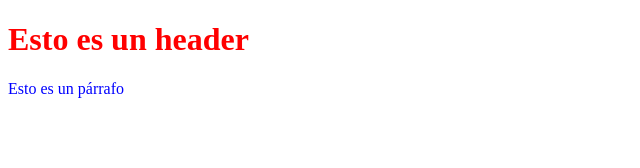
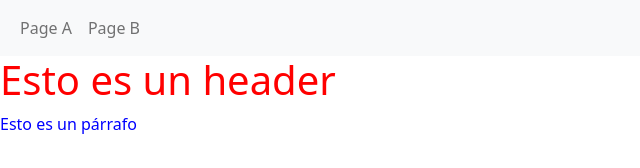
Before and after one commit to mrcarpinchoo/practica_01_SGR_GUI, a plain HTML site: page index.html in a window 1280 px wide. Shown: the whole page, without its empty margins (0-640 px from the left). Drawn offline with nearby package versions, Linux system fonts and the light colour scheme.

Commit message:
Include navbar in index.html

```diff
--- a/index.html
+++ b/index.html
@@ -2,16 +2,49 @@
 <html lang="en">
   <head>
     <meta charset="UTF-8" />
-    <meta name="viewport" content="width=device-width, initial-scale=1.0" />
+    <meta
+      name="viewport"
+      content="width=device-width, initial-scale=1.0"
+    />
 
     <title>Inicio P01</title>
 
-    <link rel="stylesheet" href="styles/style.css" />
+    <link
+      href="https://cdn.jsdelivr.net/npm/bootstrap@5.2.3/dist/css/bootstrap.min.css"
+      rel="stylesheet"
+    />
+
+    <script src="https://cdn.jsdelivr.net/npm/bootstrap@5.2.3/dist/js/bootstrap.bundle.minjs"></script>
+
+    <link
+      rel="stylesheet"
+      href="styles/style.css"
+    />
   </head>
   <body>
-    <body>
-        <h1>Esto es un header</h1>
+    <nav class="navbar navbar-expand-sm bg-light">
+      <div class="container-fluid">
+        <ul class="navbar-nav">
+          <li class="nav-item">
+            <a
+              class="nav-link"
+              href="page_a.html"
+              >Page A</a
+            >
+          </li>
+          <li class="nav-item">
+            <a
+              class="nav-link"
+              href="page_b.html"
+              >Page B</a
+            >
+          </li>
+        </ul>
+      </div>
+    </nav>
 
-        <p>Esto es un párrafo</p>
+    <h1>Esto es un header</h1>
+
+    <p>Esto es un párrafo</p>
   </body>
 </html>
```
